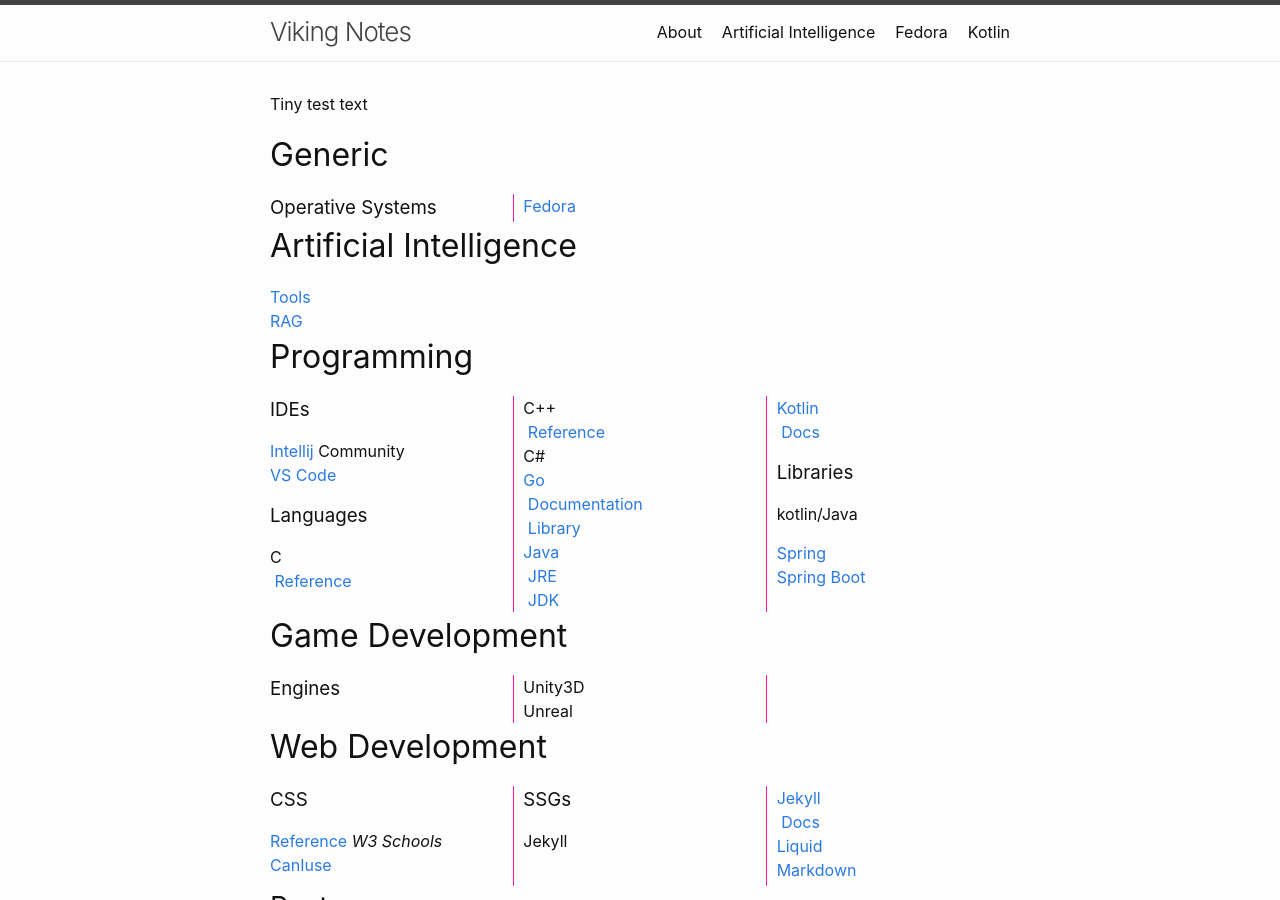
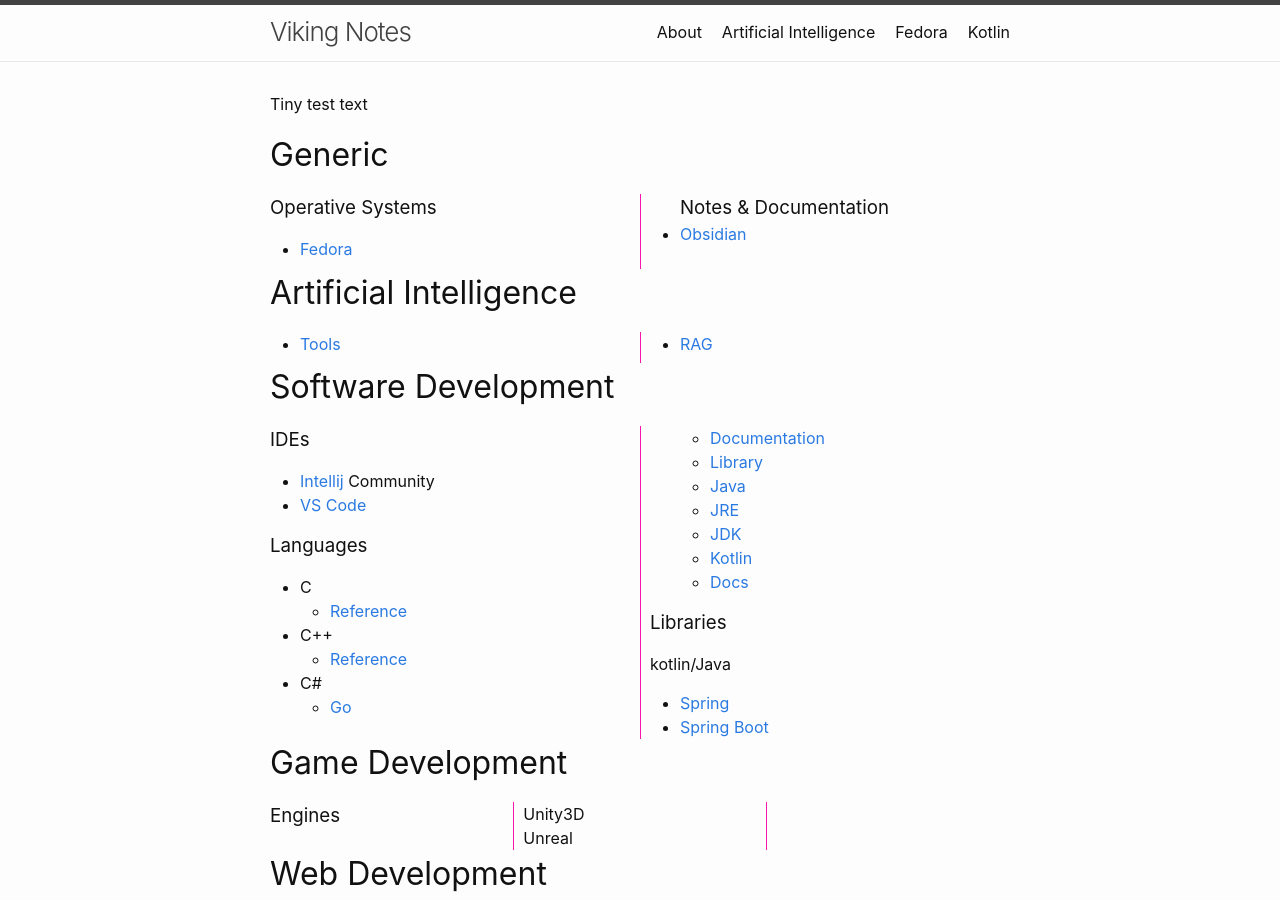
Before and after one commit to viking-cat/notes, a Jekyll site: the page built from index.md, in a window 1280 px wide and 900 px high. Built offline with Jekyll 4.4.1, drawn with Linux system fonts in a browser that asks for light colours.

Commit message:
Refactor index.md to use columns for sections

```diff
--- a/index.md
+++ b/index.md
@@ -11,72 +11,51 @@
 Tiny test text
 
 <!-- Generic -------------------------------------------------------->
-
 # Generic
 
-{% capture gameBlock %}
-### Operative Systems<br/>
-[Fedora](pages/fedora/)<br/>
-{% endcapture %}
-
-<div style="
-     column-count:3;
-     column-gap:20px;
-     column-rule:1px solid #f715ab;">
-    {{ gameBlock | markdownify }}
-</div>
+{% columns name:"homeGeneric" cols:2 %}
+### Operative Systems
+* [Fedora](pages/fedora/)
+### Notes & Documentation
+* [Obsidian](https://obsidian.md/)
+{% endcolumns %}
 
 <!-- Artificial Intelligence  -------------------------------------------------------->
-
 # Artificial Intelligence
 
-{% capture aiBlock %}
-[Tools]( {{ '/pages/ai/#tools' | relative_url }} )<br/>
-[RAG](pages/ai/index.html#retrieval-augmented-generation-rag)<br/>
-{% endcapture %}
+{% columns name:"homeGeneric" cols:2 %}
+* [Tools](pages/ai/index.html#tools)
+* [RAG](pages/ai/index.html#rag)
+{% endcolumns %}
 
-<div style="
-     column-count:3;
-     column-gap:20px;
-     column-rule:1px solid #f715ab;">
-    {{ aiBlock | markdownify }}
-</div>
+<!-- Software Development  -------------------------------------------------------->
+# Software Development
 
-# Programming
-
-{% capture codeBlock %}
-### IDEs<br/>
-[Intellij](https://www.jetbrains.com/idea/) Community<br/>
-[VS Code](https://code.visualstudio.com/)<br/>
+{% columns name:"homeGeneric" cols:2 %}
+### IDEs
+* [Intellij](https://www.jetbrains.com/idea/) Community
+* [VS Code](https://code.visualstudio.com/)
 
 ### Languages<br/>
-C<br/>
-&nbsp;[Reference](https://en.cppreference.com/w/c/language.html)<br/>
-C++<br/>
-&nbsp;[Reference](https://en.cppreference.com/w/cpp/language.html)<br/>
-C#<br/>
-[Go](https://go.dev/)<br/>
-&nbsp;[Documentation](https://go.dev/doc/)<br/>
-&nbsp;[Library](https://pkg.go.dev/std)<br/>
-[Java](https://www.java.com/)<br/>
-&nbsp;[JRE](https://www.java.com/sv/download/)<br/>
-&nbsp;[JDK](https://www.oracle.com/java/technologies/downloads/)<br/>
-[Kotlin](pages/kotlin/index.html)<br/>
-&nbsp;[Docs](https://kotlinlang.org/docs/home.html)<br/>
+* C
+  * [Reference](https://en.cppreference.com/w/c/language.html)
+* C++
+  * [Reference](https://en.cppreference.com/w/cpp/language.html)
+* C#
+  * [Go](https://go.dev/)
+  * [Documentation](https://go.dev/doc/)
+  * [Library](https://pkg.go.dev/std)
+  * [Java](https://www.java.com/)
+  * [JRE](https://www.java.com/sv/download/)
+  * [JDK](https://www.oracle.com/java/technologies/downloads/)
+  * [Kotlin](pages/kotlin/index.html)
+  * [Docs](https://kotlinlang.org/docs/home.html)
 
-### Libraries<br/>
-
-#### kotlin/Java<br/>
-[Spring](https://spring.io/)<br/>
-[Spring Boot](https://spring.io/projects/spring-boot)<br/>
-{% endcapture %}
-
-<div style="
-     column-count:3;
-     column-gap:20px;
-     column-rule:1px solid #f715ab;">
-    {{ codeBlock | markdownify }}
-</div>
+### Libraries
+#### kotlin/Java
+  * [Spring](https://spring.io/)
+  * [Spring Boot](https://spring.io/projects/spring-boot)
+{% endcolumns %}
 
 <!-- Game Development -------------------------------------------------------->
 # Game Development
```
